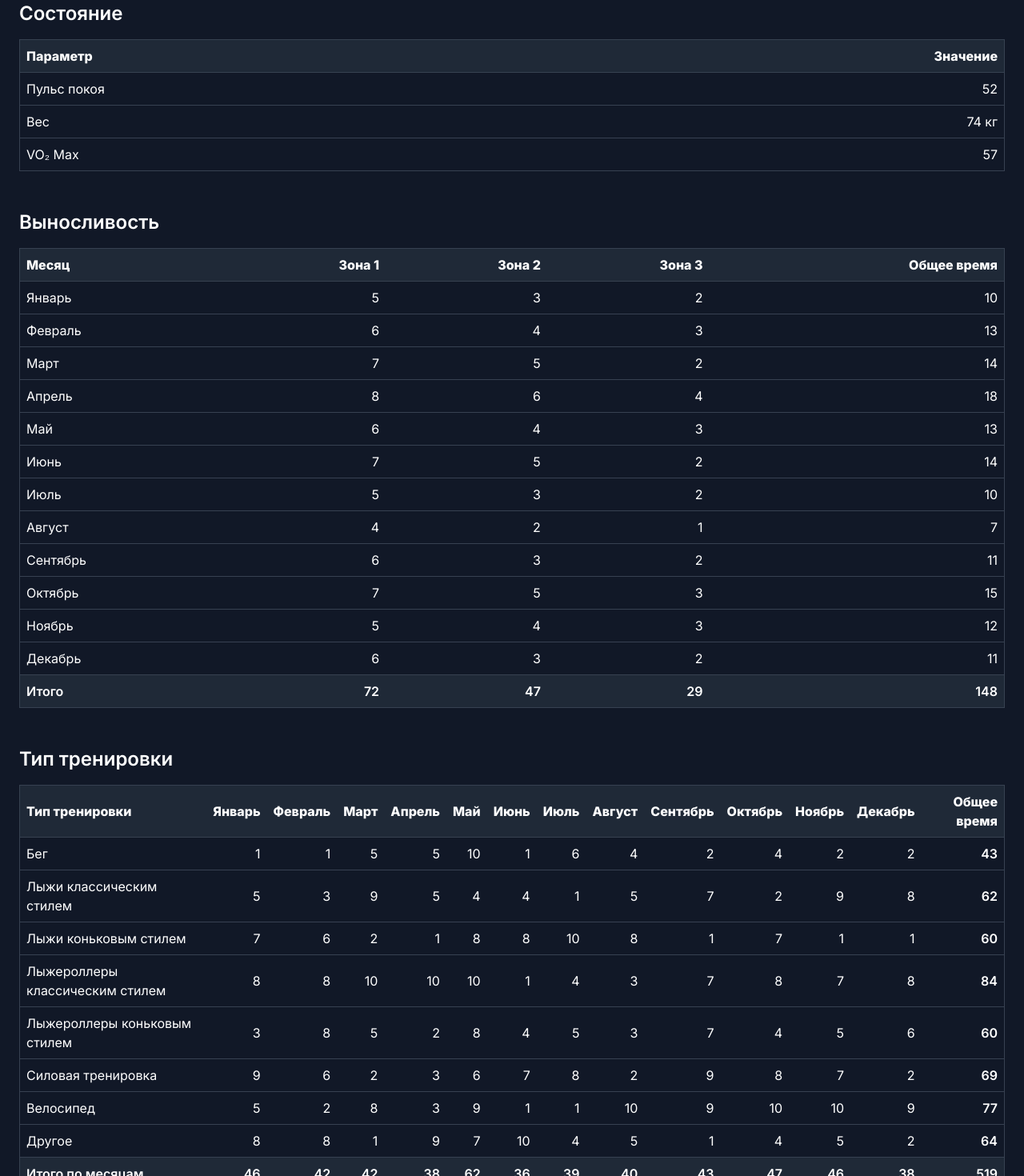
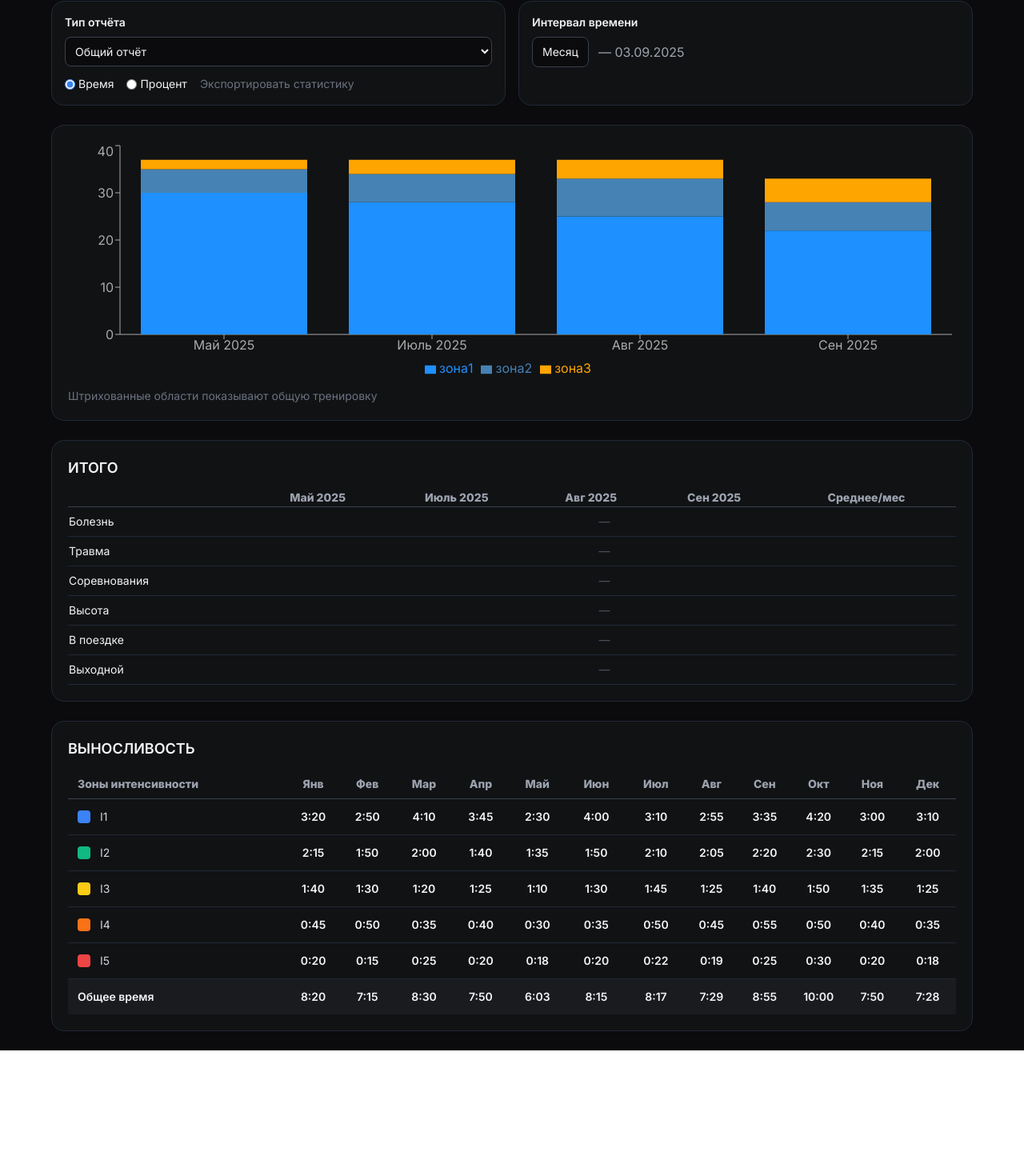
Before and after one commit to mbaliabin/dagbook-test, a React (Vite) app in the folder fasx-frontend/: page /statistics in a window 1280 px wide. Shown: the part 23-1493 px from the top of the page at 80% size. After the commit the page ends 1336 px from the top, so only its background shows below. Built offline with nearby package versions, Linux system fonts and the light colour scheme.

Commit message:
Доработка StatisticsPage.tsx 7

```diff
--- a/fasx-frontend/src/pages/StatisticsPage.tsx
+++ b/fasx-frontend/src/pages/StatisticsPage.tsx
@@ -1,200 +1,209 @@
-import React from "react";
+import React, { useState } from "react";
+import {
+  BarChart,
+  Bar,
+  XAxis,
+  YAxis,
+  Tooltip,
+  Legend,
+  ResponsiveContainer,
+} from "recharts";
 
-const enduranceData = [
-  { month: "Январь", зона1: 5, зона2: 3, зона3: 2 },
-  { month: "Февраль", зона1: 6, зона2: 4, зона3: 3 },
-  { month: "Март", зона1: 7, зона2: 5, зона3: 2 },
-  { month: "Апрель", зона1: 8, зона2: 6, зона3: 4 },
-  { month: "Май", зона1: 6, зона2: 4, зона3: 3 },
-  { month: "Июнь", зона1: 7, зона2: 5, зона3: 2 },
-  { month: "Июль", зона1: 5, зона2: 3, зона3: 2 },
-  { month: "Август", зона1: 4, зона2: 2, зона3: 1 },
-  { month: "Сентябрь", зона1: 6, зона2: 3, зона3: 2 },
-  { month: "Октябрь", зона1: 7, зона2: 5, зона3: 3 },
-  { month: "Ноябрь", зона1: 5, зона2: 4, зона3: 3 },
-  { month: "Декабрь", зона1: 6, зона2: 3, зона3: 2 },
+const mockData = [
+  { month: "Май 2025", зона1: 30, зона2: 5, зона3: 2 },
+  { month: "Июль 2025", зона1: 28, зона2: 6, зона3: 3 },
+  { month: "Авг 2025", зона1: 25, зона2: 8, зона3: 4 },
+  { month: "Сен 2025", зона1: 22, зона2: 6, зона3: 5 },
 ];
 
-// Данные для таблицы "Тип тренировки"
-const workoutTypes = [
-  "Бег",
-  "Лыжи классическим стилем",
-  "Лыжи коньковым стилем",
-  "Лыжероллеры классическим стилем",
-  "Лыжероллеры коньковым стилем",
-  "Силовая тренировка",
-  "Велосипед",
-  "Другое",
+export default function StatisticsPage() {
+  const [reportType, setReportType] = useState("Общий отчёт");
+  const [interval, setInterval] = useState("Месяц");
+  const [mode, setMode] = useState("Время");
+
+  // Данные по зонам
+  const enduranceData = [
+    { zone: "I1", color: "#3b82f6", data: ["3:20", "2:50", "4:10", "3:45", "2:30", "4:00", "3:10", "2:55", "3:35", "4:20", "3:00", "3:10"] },
+    { zone: "I2", color: "#10b981", data: ["2:15", "1:50", "2:00", "1:40", "1:35", "1:50", "2:10", "2:05", "2:20", "2:30", "2:15", "2:00"] },
+    { zone: "I3", color: "#facc15", data: ["1:40", "1:30", "1:20", "1:25", "1:10", "1:30", "1:45", "1:25", "1:40", "1:50", "1:35", "1:25"] },
+    { zone: "I4", color: "#f97316", data: ["0:45", "0:50", "0:35", "0:40", "0:30", "0:35", "0:50", "0:45", "0:55", "0:50", "0:40", "0:35"] },
+    { zone: "I5", color: "#ef4444", data: ["0:20", "0:15", "0:25", "0:20", "0:18", "0:20", "0:22", "0:19", "0:25", "0:30", "0:20", "0:18"] },
   ];
 
-const months = [
-  "Январь",
-  "Февраль",
-  "Март",
-  "Апрель",
-  "Май",
-  "Июнь",
-  "Июль",
-  "Август",
-  "Сентябрь",
-  "Октябрь",
-  "Ноябрь",
-  "Декабрь",
-];
+  const months = ["Янв", "Фев", "Мар", "Апр", "Май", "Июн", "Июл", "Авг", "Сен", "Окт", "Ноя", "Дек"];
 
-const mockWorkoutTypeData: Record<string, Record<string, number>> = {};
-workoutTypes.forEach((type) => {
-  mockWorkoutTypeData[type] = {};
-  months.forEach((month) => {
-    mockWorkoutTypeData[type][month] = Math.floor(Math.random() * 10) + 1; // рандомные часы
-  });
-});
-
-const TrainingStatsPage: React.FC = () => {
-  // Вычисляем totals
-  const enduranceTotals = {
-    зона1: enduranceData.reduce((acc, m) => acc + m.зона1, 0),
-    зона2: enduranceData.reduce((acc, m) => acc + m.зона2, 0),
-    зона3: enduranceData.reduce((acc, m) => acc + m.зона3, 0),
+  // Функция для перевода времени в минуты
+  const toMinutes = (time: string) => {
+    const [h, m] = time.split(":").map(Number);
+    return h * 60 + m;
   };
 
-  const totalByType: Record<string, number> = {};
-  workoutTypes.forEach((type) => {
-    totalByType[type] = Object.values(mockWorkoutTypeData[type]).reduce(
-      (acc, val) => acc + val,
+  // Функция для перевода минут обратно в строку "ч:мм"
+  const toTimeString = (minutes: number) => {
+    const h = Math.floor(minutes / 60);
+    const m = minutes % 60;
+    return `${h}:${m.toString().padStart(2, "0")}`;
+  };
+
+  // Подсчет суммы по каждой колонке (месяцу)
+  const totalByMonth = months.map((_, monthIndex) => {
+    const totalMinutes = enduranceData.reduce(
+      (sum, zone) => sum + toMinutes(zone.data[monthIndex]),
       0
     );
-  });
-
-  const totalByMonth: Record<string, number> = {};
-  months.forEach((month) => {
-    totalByMonth[month] = workoutTypes.reduce(
-      (acc, type) => acc + mockWorkoutTypeData[type][month],
-      0
-    );
+    return toTimeString(totalMinutes);
   });
 
   return (
-    <div className="p-6 bg-gray-900 min-h-screen text-white space-y-12">
-      {/* 1. Таблица состояния */}
-      <div>
-        <h2 className="text-2xl font-semibold mb-4">Состояние</h2>
+    <div className="min-h-screen bg-[#0B0B0D] text-gray-100 p-6">
+      <div className="max-w-6xl mx-auto space-y-6">
+        {/* ФИЛЬТРЫ */}
+        <div className="grid grid-cols-1 md:grid-cols-2 gap-4">
+          <div className="bg-[#111214] p-4 rounded-2xl border border-gray-800">
+            <label className="block text-sm font-semibold mb-2">
+              Тип отчёта
+            </label>
+            <select
+              value={reportType}
+              onChange={(e) => setReportType(e.target.value)}
+              className="w-full bg-[#0B0B0D] border border-gray-700 rounded-lg p-2 text-sm"
+            >
+              <option>Общий отчёт</option>
+              <option>Выносливость</option>
+              <option>Силовые</option>
+            </select>
+            <div className="flex items-center gap-4 mt-3 text-sm">
+              <label className="flex items-center gap-1 cursor-pointer">
+                <input
+                  type="radio"
+                  checked={mode === "Время"}
+                  onChange={() => setMode("Время")}
+                  className="accent-blue-500"
+                />
+                Время
+              </label>
+              <label className="flex items-center gap-1 cursor-pointer">
+                <input
+                  type="radio"
+                  checked={mode === "Процент"}
+                  onChange={() => setMode("Процент")}
+                  className="accent-blue-500"
+                />
+                Процент
+              </label>
+              <span className="text-gray-500">Экспортировать статистику</span>
+            </div>
+          </div>
+
+          <div className="bg-[#111214] p-4 rounded-2xl border border-gray-800">
+            <label className="block text-sm font-semibold mb-2">
+              Интервал времени
+            </label>
+            <div className="flex items-center gap-3">
+              <button className="bg-[#0B0B0D] border border-gray-700 rounded-lg px-3 py-2 text-sm">
+                {interval}
+              </button>
+              <span className="text-gray-400">— 03.09.2025</span>
+            </div>
+          </div>
+        </div>
+
+        {/* ДИАГРАММА */}
+        <div className="bg-[#111214] p-5 rounded-2xl border border-gray-800">
+          <ResponsiveContainer width="100%" height={300}>
+            <BarChart data={mockData}>
+              <XAxis dataKey="month" stroke="#aaa" />
+              <YAxis stroke="#aaa" />
+              <Tooltip
+                contentStyle={{
+                  backgroundColor: "#1a1a1d",
+                  border: "1px solid #333",
+                }}
+              />
+              <Legend />
+              <Bar dataKey="зона1" stackId="a" fill="#1E90FF" />
+              <Bar dataKey="зона2" stackId="a" fill="#4682B4" />
+              <Bar dataKey="зона3" stackId="a" fill="#FFA500" />
+            </BarChart>
+          </ResponsiveContainer>
+          <p className="text-sm text-gray-500 mt-2">
+            Штрихованные области показывают общую тренировку
+          </p>
+        </div>
+
+        {/* TOTALSUM */}
+        <div className="bg-[#111214] p-5 rounded-2xl border border-gray-800">
+          <h2 className="text-lg font-semibold mb-3">ИТОГО</h2>
           <div className="overflow-x-auto">
-          <table className="min-w-full border border-gray-700">
-            <thead className="bg-gray-800">
+            <table className="w-full text-sm">
+              <thead className="text-gray-400 border-b border-gray-700">
                 <tr>
-                <th className="p-2 text-left">Параметр</th>
-                <th className="p-2 text-right">Значение</th>
+                  <th className="text-left py-2"></th>
+                  <th>Май 2025</th>
+                  <th>Июль 2025</th>
+                  <th>Авг 2025</th>
+                  <th>Сен 2025</th>
+                  <th>Среднее/мес</th>
                 </tr>
               </thead>
               <tbody>
-              <tr className="border-t border-gray-700">
-                <td className="p-2">Пульс покоя</td>
-                <td className="p-2 text-right">52</td>
+                {["Болезнь", "Травма", "Соревнования", "Высота", "В поездке", "Выходной"].map((row) => (
+                  <tr key={row} className="border-b border-gray-800">
+                    <td className="py-2">{row}</td>
+                    <td colSpan={5} className="text-center text-gray-600">
+                      —
+                    </td>
                   </tr>
-              <tr className="border-t border-gray-700">
-                <td className="p-2">Вес</td>
-                <td className="p-2 text-right">74 кг</td>
-              </tr>
-              <tr className="border-t border-gray-700">
-                <td className="p-2">VO₂ Max</td>
-                <td className="p-2 text-right">57</td>
-              </tr>
+                ))}
               </tbody>
             </table>
           </div>
         </div>
 
-      {/* 2. Таблица выносливости */}
-      <div>
-        <h2 className="text-2xl font-semibold mb-4">Выносливость</h2>
+        {/* ВЫНОСЛИВОСТЬ */}
+        <div className="bg-[#111214] p-5 rounded-2xl border border-gray-800">
+          <h2 className="text-lg font-semibold mb-3">ВЫНОСЛИВОСТЬ</h2>
           <div className="overflow-x-auto">
-          <table className="min-w-full border border-gray-700">
-            <thead className="bg-gray-800">
+            <table className="w-full text-sm text-gray-300 border-collapse">
+              <thead className="text-gray-400 border-b border-gray-700">
                 <tr>
-                <th className="p-2 text-left">Месяц</th>
-                <th className="p-2 text-right">Зона 1</th>
-                <th className="p-2 text-right">Зона 2</th>
-                <th className="p-2 text-right">Зона 3</th>
-                <th className="p-2 text-right">Общее время</th>
+                  <th className="text-left py-2 px-3">Зоны интенсивности</th>
+                  {months.map((month) => (
+                    <th key={month} className="py-2 px-2 text-center">
+                      {month}
+                    </th>
+                  ))}
                 </tr>
               </thead>
               <tbody>
-              {enduranceData.map((item, idx) => {
-                const total = item.зона1 + item.зона2 + item.зона3;
-                return (
-                  <tr key={idx} className="border-t border-gray-700">
-                    <td className="p-2">{item.month}</td>
-                    <td className="p-2 text-right">{item.зона1}</td>
-                    <td className="p-2 text-right">{item.зона2}</td>
-                    <td className="p-2 text-right">{item.зона3}</td>
-                    <td className="p-2 text-right">{total}</td>
-                  </tr>
-                );
-              })}
-              <tr className="border-t border-gray-700 font-semibold bg-gray-800">
-                <td className="p-2">Итого</td>
-                <td className="p-2 text-right">{enduranceTotals.зона1}</td>
-                <td className="p-2 text-right">{enduranceTotals.зона2}</td>
-                <td className="p-2 text-right">{enduranceTotals.зона3}</td>
-                <td className="p-2 text-right">
-                  {enduranceTotals.зона1 +
-                    enduranceTotals.зона2 +
-                    enduranceTotals.зона3}
+                {enduranceData.map(({ zone, color, data }) => (
+                  <tr key={zone} className="border-b border-gray-800 hover:bg-[#1b1c1f] transition">
+                    <td className="py-3 px-3 flex items-center gap-3">
+                      <div className="w-4 h-4 rounded" style={{ backgroundColor: color }}></div>
+                      <span className="font-medium">{zone}</span>
                     </td>
-              </tr>
-            </tbody>
-          </table>
-        </div>
-      </div>
-
-      {/* 3. Таблица тип тренировки */}
-      <div>
-        <h2 className="text-2xl font-semibold mb-4">Тип тренировки</h2>
-        <div className="overflow-x-auto">
-          <table className="min-w-full border border-gray-700">
-            <thead className="bg-gray-800">
-              <tr>
-                <th className="p-2 text-left">Тип тренировки</th>
-                {months.map((m) => (
-                  <th key={m} className="p-2 text-right">
-                    {m}
-                  </th>
-                ))}
-                <th className="p-2 text-right">Общее время</th>
-              </tr>
-            </thead>
-            <tbody>
-              {workoutTypes.map((type) => (
-                <tr key={type} className="border-t border-gray-700">
-                  <td className="p-2">{type}</td>
-                  {months.map((m) => (
-                    <td key={m} className="p-2 text-right">
-                      {mockWorkoutTypeData[type][m]}
+                    {data.map((time, i) => (
+                      <td key={i} className="py-3 text-center text-gray-100 font-semibold">
+                        {time}
                       </td>
                     ))}
-                  <td className="p-2 text-right font-semibold">
-                    {totalByType[type]}
-                  </td>
                   </tr>
                 ))}
-              <tr className="border-t border-gray-700 font-semibold bg-gray-800">
-                <td className="p-2">Итого по месяцам</td>
-                {months.map((m) => (
-                  <td key={m} className="p-2 text-right">
-                    {totalByMonth[m]}
+
+                {/* ОБЩЕЕ ВРЕМЯ */}
+                <tr className="bg-[#1a1b1e] border-t border-gray-700 font-semibold text-gray-100">
+                  <td className="py-3 px-3 text-left">Общее время</td>
+                  {totalByMonth.map((time, i) => (
+                    <td key={i} className="py-3 text-center">
+                      {time}
                     </td>
                   ))}
-                <td className="p-2 text-right">
-                  {Object.values(totalByType).reduce((a, b) => a + b, 0)}
-                </td>
                 </tr>
               </tbody>
             </table>
           </div>
         </div>
       </div>
+    </div>
   );
-};
-
-export default TrainingStatsPage;
+}
```
Lines whose indentation alone changed are shown as unchanged.
